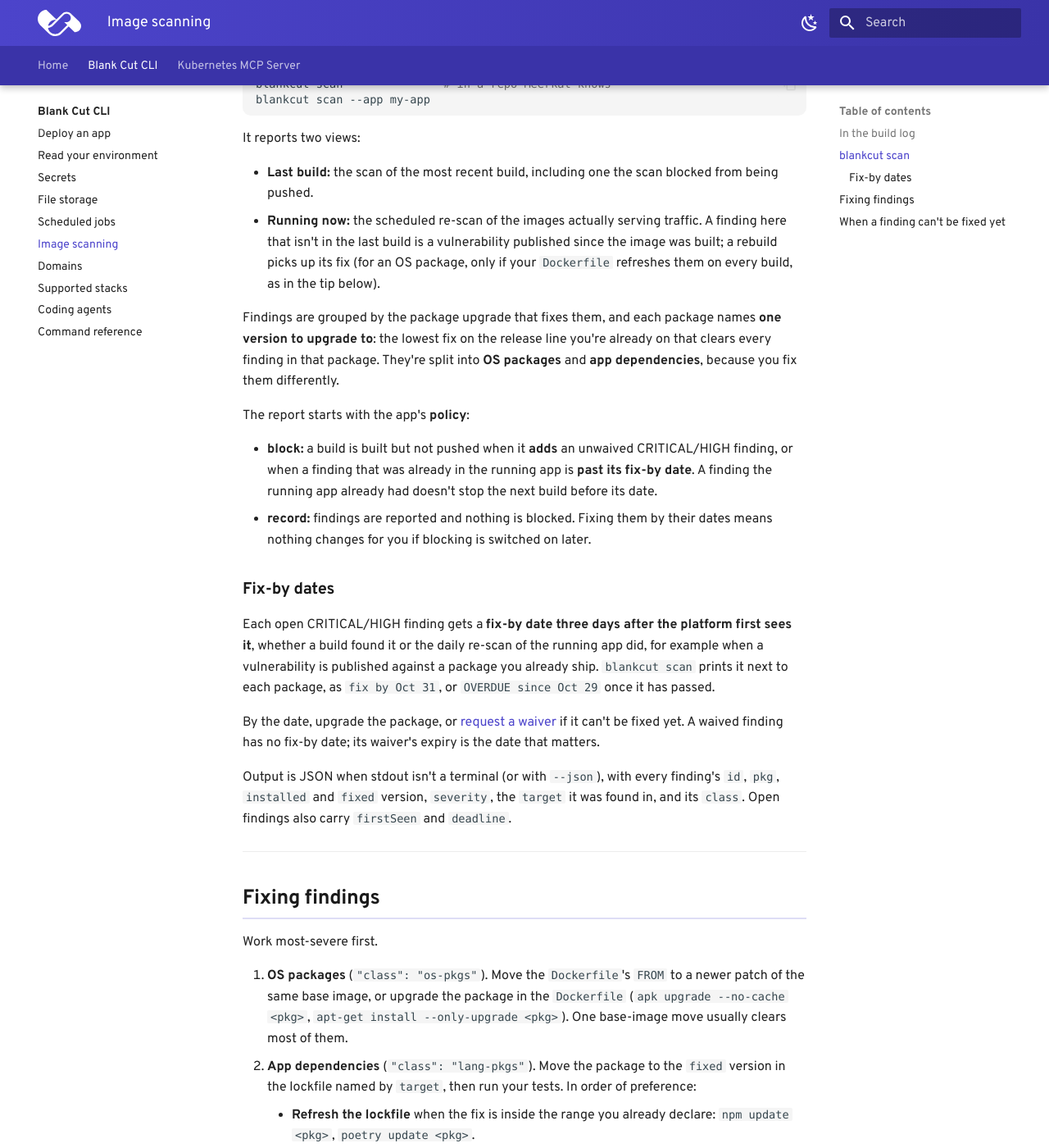
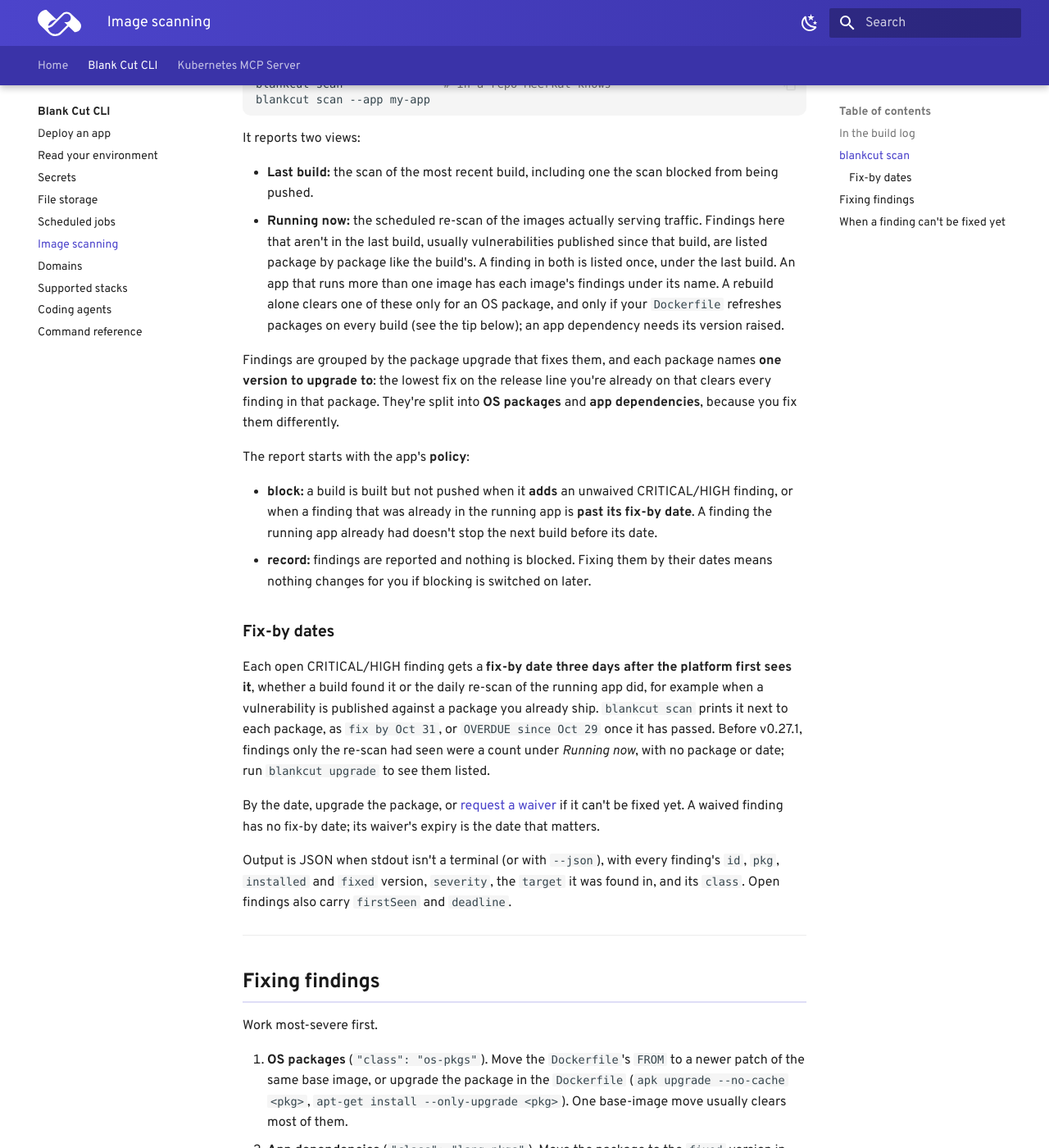
Before and after one commit to Blankcut/blankcut-docs, an MkDocs documentation site: the page built from docs/cli/scan.md, in a window 1280 px wide and 1400 px high, scrolled down 883 px. Shown: the whole window at 82% size. Built offline with MkDocs 1.6.1 and Material for MkDocs 9.7.7, drawn with Linux system fonts in a browser that asks for light colours; some web fonts are replaced.

Commit message:
docs(scan): running-now findings are listed package by package (v0.27.1)
blankcut v0.27.1. A finding the daily re-scan found that the last build
doesn't have is now listed with its package, the version to upgrade to and
its fix-by date, not just counted. Also corrects "a rebuild picks up its
fix": that holds only for OS packages refreshed on every build; an app
dependency needs its version raised.

Co-Authored-By: Claude <noreply@anthropic.com>

```diff
--- a/docs/cli/scan.md
+++ b/docs/cli/scan.md
@@ -39,9 +39,12 @@ It reports two views:
 - **Last build:** the scan of the most recent build, including one the scan
   blocked from being pushed.
 - **Running now:** the scheduled re-scan of the images actually serving traffic.
-  A finding here that isn't in the last build is a vulnerability published since
-  the image was built; a rebuild picks up its fix (for an OS package, only if
-  your `Dockerfile` refreshes them on every build, as in the tip below).
+  Findings here that aren't in the last build, usually vulnerabilities published
+  since that build, are listed package by package like the build's. A finding in
+  both is listed once, under the last build. An app that runs more than one image
+  has each image's findings under its name. A rebuild alone clears one of these
+  only for an OS package, and only if your `Dockerfile` refreshes packages on
+  every build (see the tip below); an app dependency needs its version raised.
 
 Findings are grouped by the package upgrade that fixes them, and each package
 names **one version to upgrade to**: the lowest fix on the release line you're
@@ -63,7 +66,9 @@ Each open CRITICAL/HIGH finding gets a **fix-by date three days after the
 platform first sees it**, whether a build found it or the daily re-scan of the
 running app did, for example when a vulnerability is published against a
 package you already ship. `blankcut scan` prints it next to each package, as
-`fix by Oct 31`, or `OVERDUE since Oct 29` once it has passed.
+`fix by Oct 31`, or `OVERDUE since Oct 29` once it has passed. Before v0.27.1,
+findings only the re-scan had seen were a count under *Running now*, with no
+package or date; run `blankcut upgrade` to see them listed.
 
 By the date, upgrade the package, or [request a waiver](#when-a-finding-cant-be-fixed-yet)
 if it can't be fixed yet. A waived finding has no fix-by date; its waiver's
```
